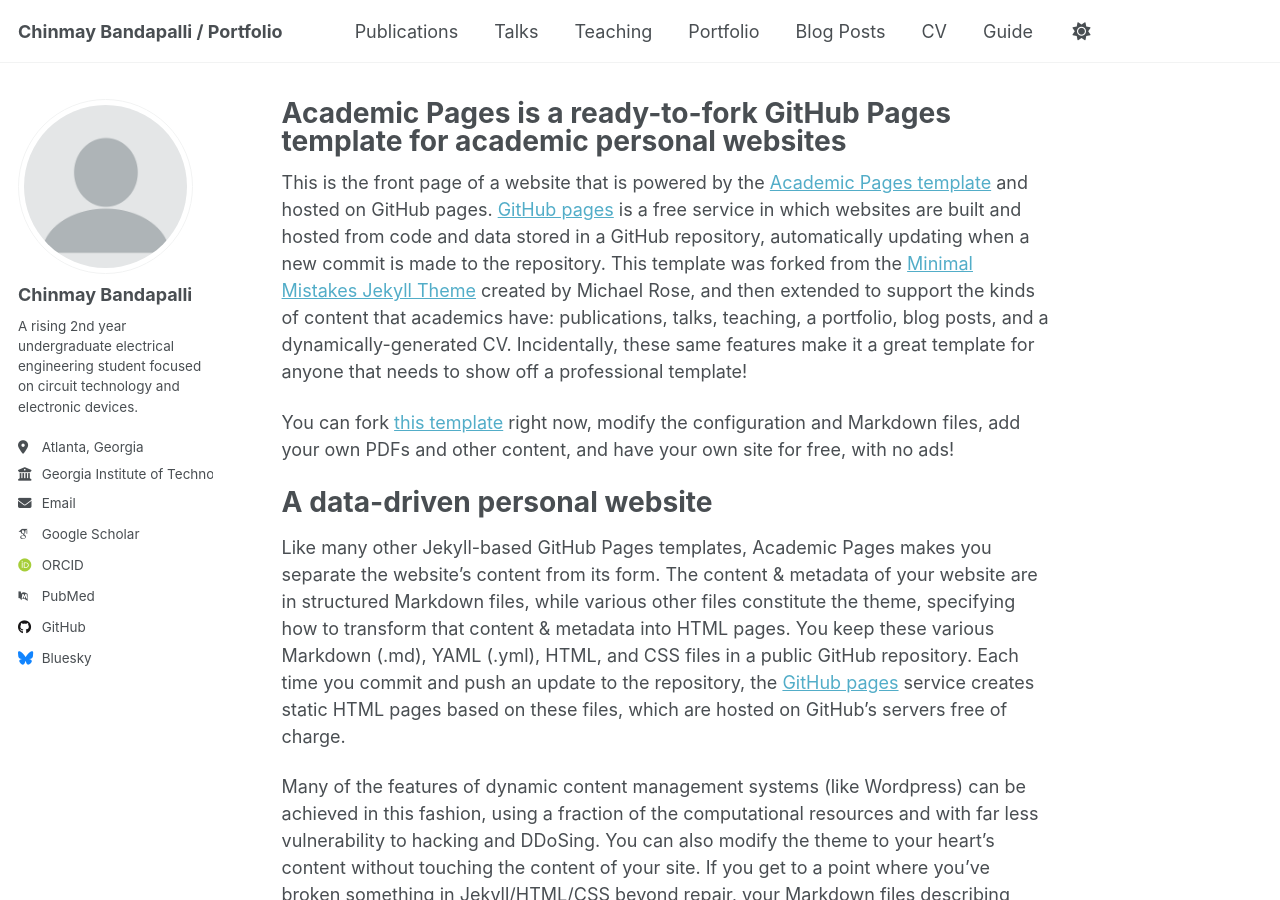
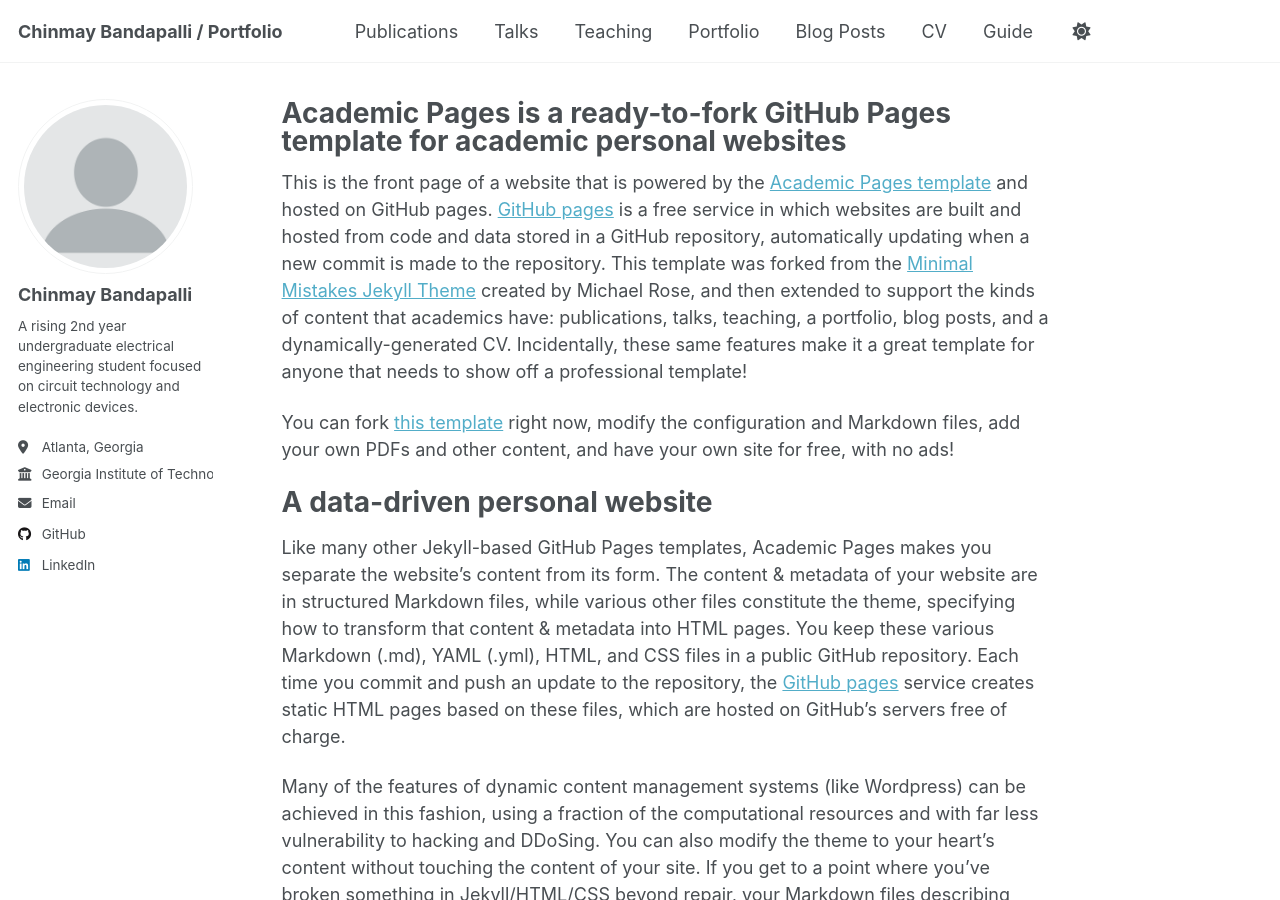
Before and after one commit to chinmaybandapalli/chinmaybandapalli.github.io, a Jekyll site: the page built from _pages/about.md, in a window 1280 px wide and 900 px high. Built offline with Jekyll 4.4.1, drawn with Linux system fonts in a browser that asks for light colours; some web fonts are replaced; a script that is not in the unit is left out.

Commit message:
Update _config.yml
Edited in personal information

```diff
--- a/_config.yml
+++ b/_config.yml
@@ -34,11 +34,11 @@ author:
   # Academic websites
   academia         : # URL
   arxiv            : # URL - Update with the correct link to your profile
-  googlescholar    : "https://scholar.google.com/citations?user=PS_CX0AAAAAJ"
+  googlescholar    : # "https://scholar.google.com/citations?user=PS_CX0AAAAAJ"
   impactstory      : # URL
-  orcid            : "http://orcid.org/yourorcidurl"
+  orcid            : # "http://orcid.org/yourorcidurl"
   semantic         : # URL
-  pubmed           : "https://www.ncbi.nlm.nih.gov/pubmed/?term=john+snow"
+  pubmed           : # "https://www.ncbi.nlm.nih.gov/pubmed/?term=john+snow"
   researchgate     : # URL
   scopus           : # URL
 
@@ -46,13 +46,13 @@ author:
   bitbucket        : # Username - Update with your username on the site
   codepen          : # Username
   dribbble         : # Username
-  github           : "academicpages"
+  github           : "chinmaybandapalli"
   kaggle           : # Username
   stackoverflow    : # User number or user number and name (i.e., use "1" or "1/jeff-atwood")
 
   # Social media
   artstation       : # Username
-  bluesky          : "bsky.app" # Replace this with you Bluesky username
+  bluesky          : # "bsky.app" # Replace this with you Bluesky username
   facebook         : # Username
   flickr           : # Username
   foursquare       : # Username
@@ -61,7 +61,7 @@ author:
   keybase          : # Username
   instagram        : # Username
   lastfm           : # Username
-  linkedin         : # Username
+  linkedin         : chinmay-bandapalli-673b942ab # Username
   mastodon         : # URL
   medium           : # URL
   pinterest        : # Username
```
